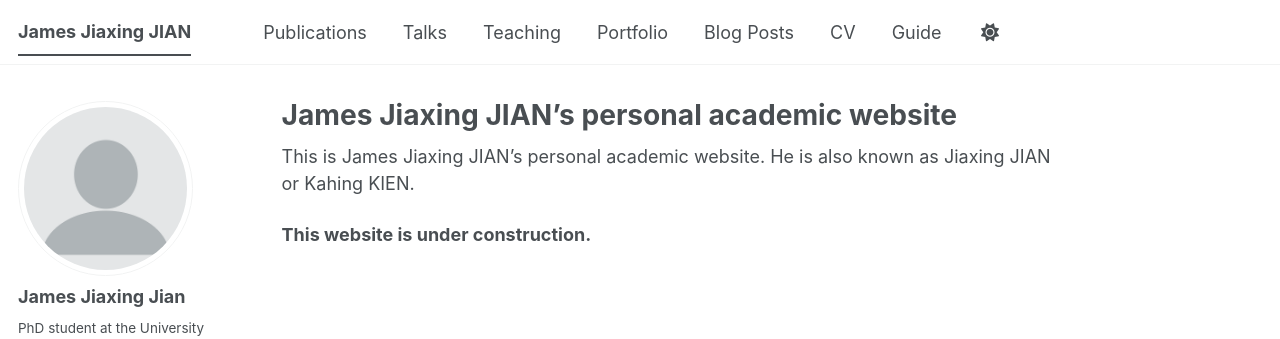
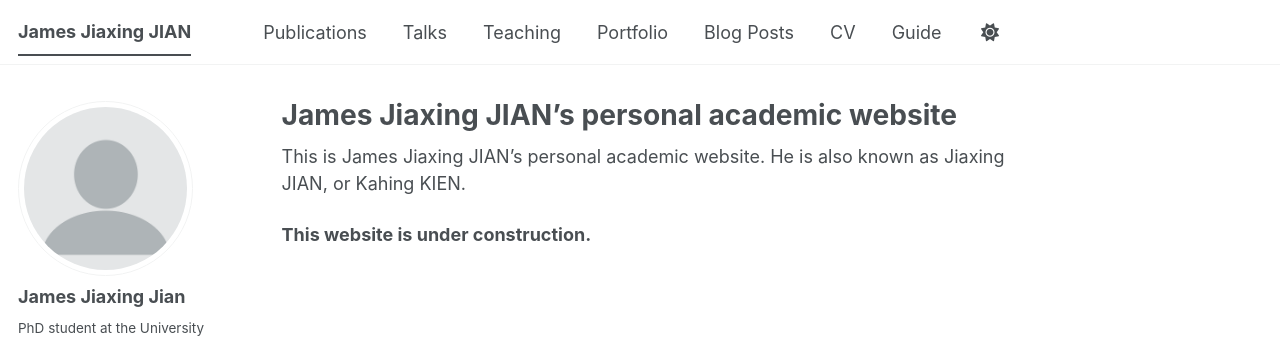
Before and after one commit to jamesjiaxingjian/jamesjiaxingjian.github.io, a Jekyll site: the page built from _pages/about.md, in a window 1280 px wide. Shown: the top 339 px of the page. Built offline with Jekyll 4.4.1, drawn with Linux system fonts in a browser that asks for light colours; a style sheet for code colours, icons or effects is not loaded.

```diff
--- a/_pages/about.md
+++ b/_pages/about.md
@@ -7,6 +7,6 @@ redirect_from:
   - /about.html
 ---
 This is James Jiaxing JIAN’s personal academic website.
-He is also known as Jiaxing JIAN or Kahing KIEN.
+He is also known as Jiaxing JIAN, or Kahing KIEN.
 
 **This website is under construction.**
```
